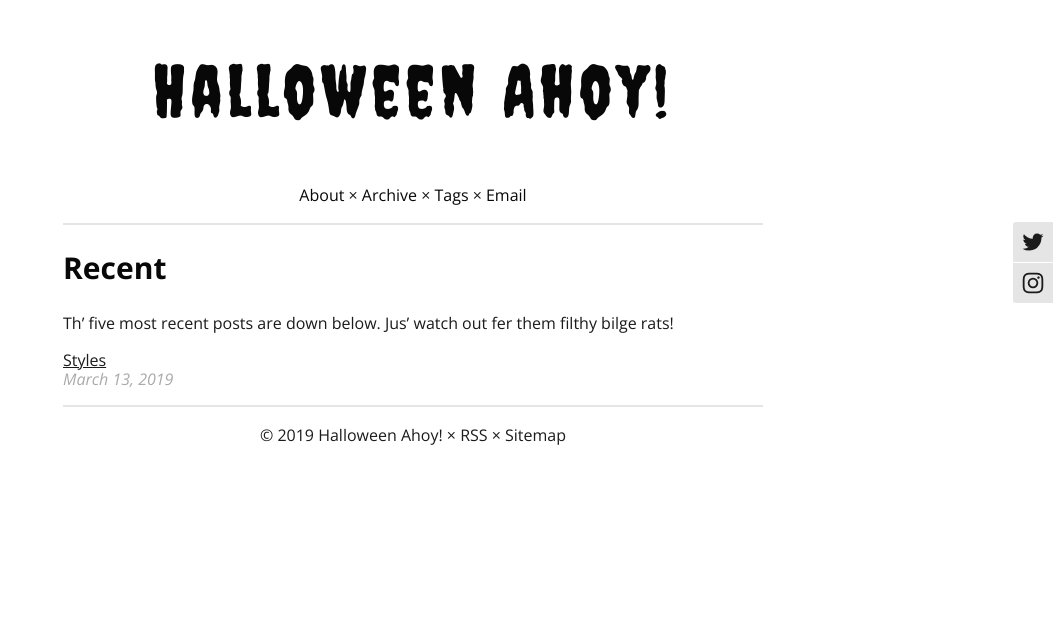
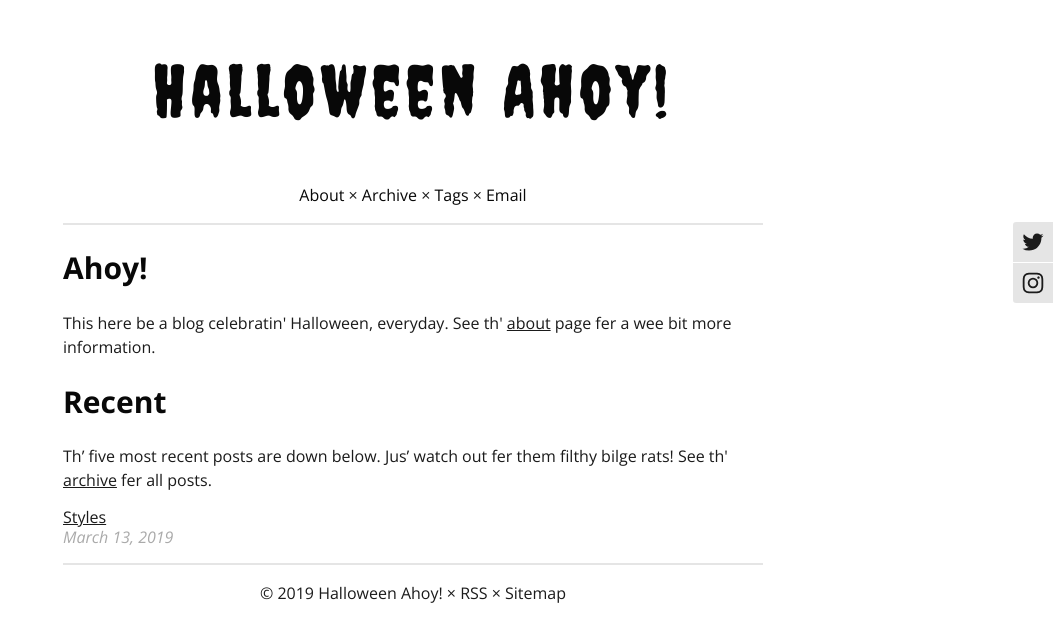
Before and after one commit to halloweenahoy/halloweenahoy.github.io, a Jekyll site: the page built from index.html, in a window 1280 px wide. Shown: the top 642 px of the page, without its empty margins (227-1280 px from the left). Built offline with Jekyll 4.4.1, drawn with Linux system fonts in a browser that asks for light colours.

Commit message:
Update index.html

```diff
--- a/index.html
+++ b/index.html
@@ -1,12 +1,15 @@
 ---
 layout: default
 title: Halloween Ahoy!
-description: Dedicated to the holiday that's not a holiday at all known as Halloween. Trick arrr treat.
+description: A blog celebrating Halloween, everyday. Trick arrr treat!
 ---
+<h2>Ahoy!</h2>
+
+This here be a blog celebratin' Halloween, everyday. See th' <a  href="https://halloweenahoy.com/about/">about</a> page fer a wee bit more information.
 
 <h2>Recent</h2>
 
-<p>Th’ five most recent posts are down below. Jus’ watch out fer them filthy bilge rats!</p>
+<p>Th’ five most recent posts are down below. Jus’ watch out fer them filthy bilge rats! See th' <a  href="https://halloweenahoy.com/archive/">archive</a> fer all posts.</p>
 
 <ul>
    <li>
```
